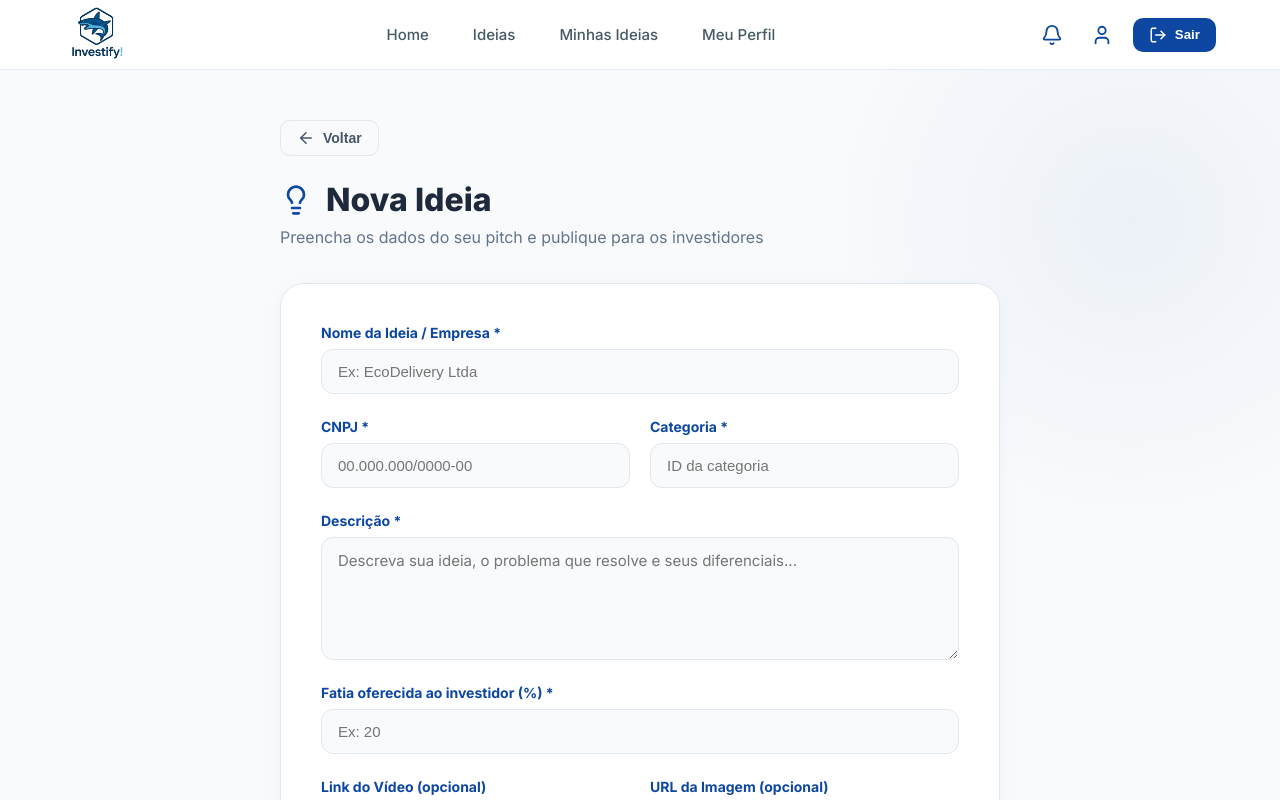
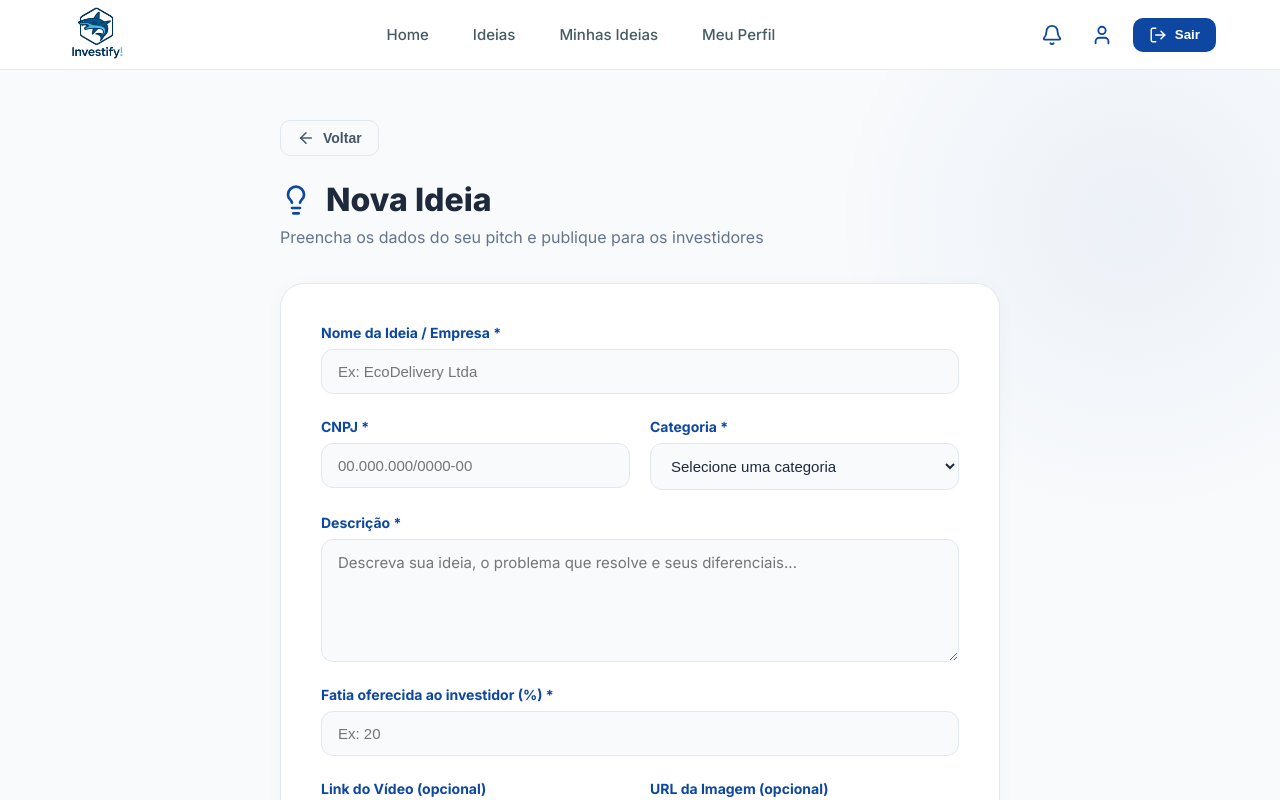
Before and after one commit to LeonardoEberle/front-tcc-2, a React (Vite) app: page /criar-ideia in a window 1280 px wide. Shown: the top 800 px of the page. Built offline with nearby package versions, Linux system fonts and the light colour scheme.

Commit message:
correção na área de criar ideias na passagem do id da categoria

```diff
--- a/src/Pages/CriarIdeia/CriarIdeia.jsx
+++ b/src/Pages/CriarIdeia/CriarIdeia.jsx
@@ -148,15 +148,29 @@ function CriarIdeia() {
 
             <div className={styles.formGroup}>
               <label className={styles.label}>Categoria *</label>
-              <input
-                type="number"
+              <select
                 name="categoriaId"
                 value={formData.categoriaId}
                 onChange={handleChange}
                 className={`${styles.input} ${erros.categoriaId ? styles.inputError : ''}`}
-                placeholder="ID da categoria"
-                min="1"
-              />
+              >
+                <option value="">Selecione uma categoria</option>
+                <option value="1">Tecnologia</option>
+                <option value="2">Agro</option>
+                <option value="3">Inovação</option>
+                <option value="4">Infraestrutura</option>
+                <option value="5">Moda</option>
+                <option value="6">Automobilismo</option>
+                <option value="7">Sustentabilidade</option>
+                <option value="8">Comodidade</option>
+                <option value="9">Lazer</option>
+                <option value="10">Uso Diário</option>
+                <option value="11">Moradia</option>
+                <option value="12">Energia</option>
+                <option value="13">Marítimo</option>
+                <option value="14">Aeronáutico</option>
+                <option value="15">Outros</option>
+              </select>
               {erros.categoriaId && <span className={styles.error}>{erros.categoriaId}</span>}
             </div>
           </div>
```
